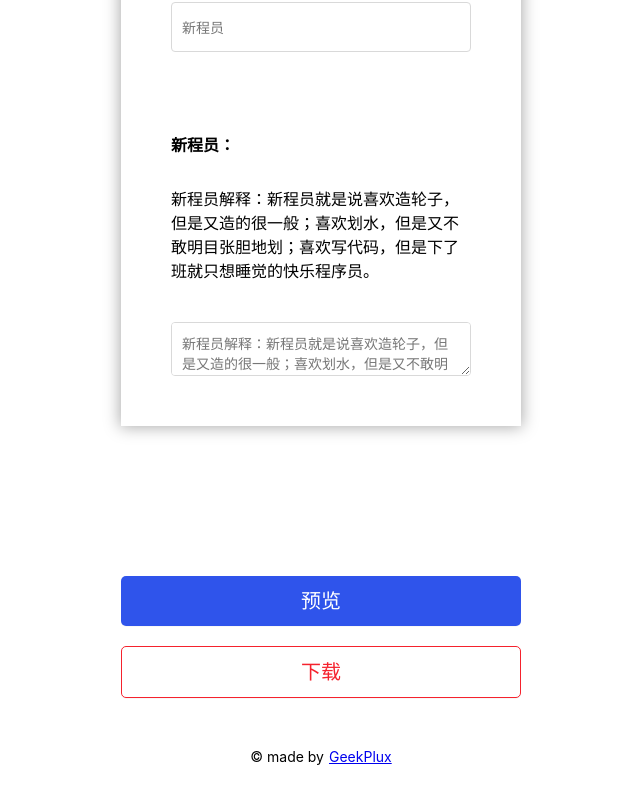
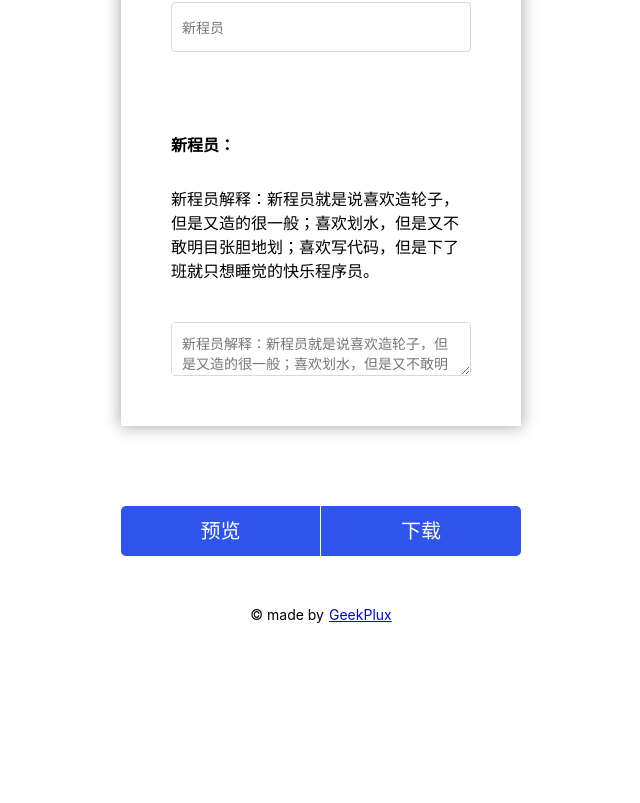
Before and after one commit to geekplux/new_words, a React (Create React App) app: page / in a window 1280 px wide. Shown: the part 409-1212 px from the top of the page, without its empty margins (319-959 px from the left). After the commit the page ends 1096 px from the top, so only its background shows below. Built offline with nearby package versions, Linux system fonts and the light colour scheme.

Commit message:
feat: improve btn style

```diff
--- a/src/App.css
+++ b/src/App.css
@@ -67,14 +67,17 @@
   font-family: Arial, Helvetica, sans-serif;
 }
 
+.btn-group {
+  margin-top: 80px;
+}
+
 .btn {
+  width: 50%;
+  display: inline-block;
   position: relative;
-  display: block;
-  width: 100%;
   background-color: #2f54eb;
   box-shadow: 0 0.04267rem 0 rgba(0, 0, 0, .045);
   border: 0;
-  margin: 150px 0 0 0;
   text-align: center;
   text-decoration: none;
   border-radius: 5px;
@@ -84,13 +87,19 @@
   color: #fff;
   outline: 0;
   cursor: pointer;
+  transition: all .3s;
 }
-
+.btn:hover {
+  background-color: #1d39c4;
+}
+.preview-btn {
+  border-top-right-radius: 0;
+  border-bottom-right-radius: 0;
+  border-right: 1px solid #fff;
+}
 .download-btn {
-  background: #fff;
-  color: #f5222d;
-  border: 1px solid #f5222d;
-  margin-top: 20px;
+  border-top-left-radius: 0;
+  border-bottom-left-radius: 0;
 }
 
 .author {
--- a/src/App.js
+++ b/src/App.js
@@ -87,12 +87,14 @@ class App extends Component {
               />
             )}
           </div>
-          <button className="btn" onClick={this.onClick}>
-            {hideInput ? '修改' : '预览'}
+          <div className="btn-group">
+            <button className="btn preview-btn" onClick={this.onClick}>
+              {hideInput ? '修改' : '预览'}
+            </button>
+            <button className="btn download-btn" onClick={this.onDownloadClick}>
+              下载
           </button>
-          <button className="btn download-btn" onClick={this.onDownloadClick}>
-            下载
-          </button>
+          </div>
           <p className="author">
             © made by
             <a href="https://geekplux.com">GeekPlux</a>
```
